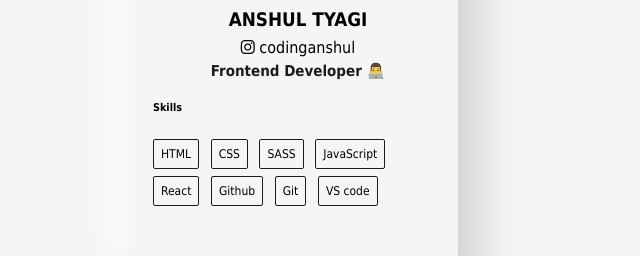
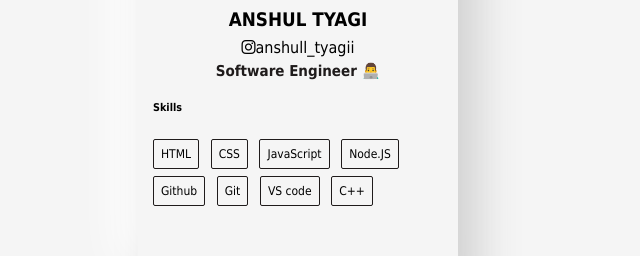
Before and after one commit to anshulltyagii/Animated-Profile-Card, a plain HTML site: page index.html in a window 1280 px wide. Shown: the part 325-581 px from the top of the page, without its empty margins (342-982 px from the left). Drawn offline with Linux system fonts and the light colour scheme.

Commit message:
Update index.html

```diff
--- a/index.html
+++ b/index.html
@@ -5,7 +5,7 @@
     <meta charset="UTF-8">
     <meta http-equiv="X-UA-Compatible" content="IE=edge">
     <meta name="viewport" content="width=device-width, initial-scale=1.0">
-    <title>Document</title>
+    <title>Profile Card</title>
     <link rel="stylesheet" href="style.css">
 
 </head>
@@ -19,8 +19,8 @@
         <!-- 2 -->
         <div class="main-content">
             <h3 class="name">Anshul Tyagi</h3>
-            <span><i class="fab fa-instagram"></i> codinganshul</span>
-            <h4 class="title">Frontend developer 👨‍💻</h4>
+            <span><i class="fab fa-instagram"></i>anshull_tyagii</span>
+            <h4 class="title">Software Engineer 👨‍💻</h4>
         </div>
         <!-- 3 -->
         <ul class="social">
@@ -35,12 +35,12 @@
             <ul>
                 <li>HTML</li>
                 <li>CSS</li>
-                <li>SASS</li>
                 <li>JavaScript</li>
-                <li>React</li>
+                <li>Node.JS</li>
                 <li>Github</li>
                 <li>Git</li>
                 <li>VS code</li>
+                <li>C++</li>
             </ul>
         </div>
     </div>
```
